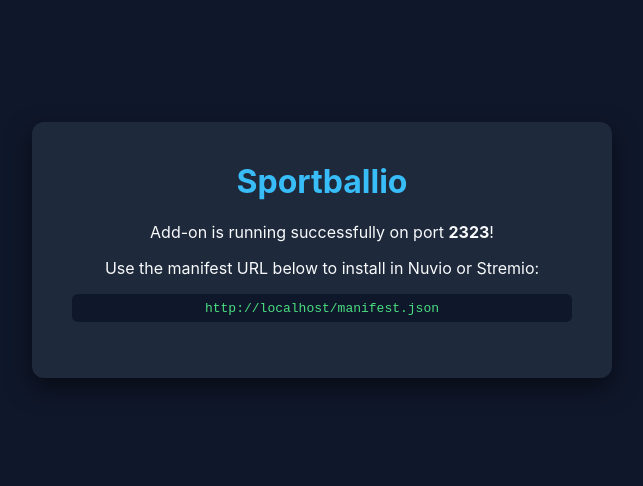
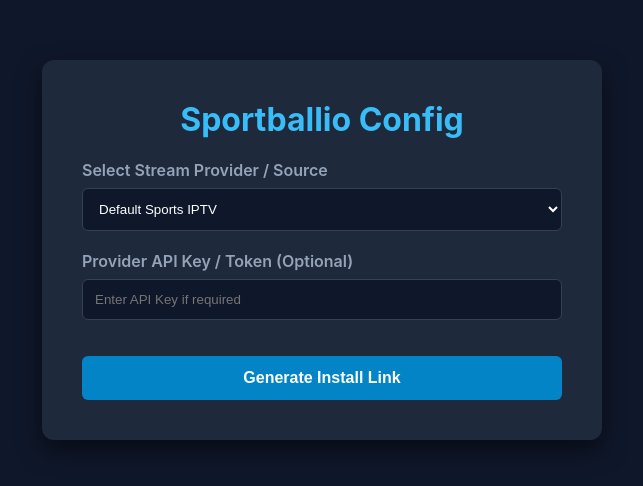
Before and after one commit to chrishudson918/sportballio, a website: page public/index.html in a window 1280 px wide. Shown: the part 150-636 px from the top of the page, without its empty margins (318-961 px from the left). Drawn offline with Linux system fonts and the light colour scheme.

Commit message:
Update title and layout for Sportballio Configurator

```diff
--- a/public/index.html
+++ b/public/index.html
@@ -3,10 +3,10 @@
 <head>
     <meta charset="UTF-8">
     <meta name="viewport" content="width=device-width, initial-scale=1.0">
-    <title>Sportballio</title>
+    <title>Sportballio Configurator</title>
     <style>
         body {
-            font-family: -apple-system, BlinkMacSystemFont, "Segoe UI", Roboto, Helvetica, Arial, sans-serif;
+            font-family: -apple-system, BlinkMacSystemFont, "Segoe UI", Roboto, sans-serif;
             background-color: #0f172a;
             color: #f8fafc;
             display: flex;
@@ -20,31 +20,93 @@
             padding: 2.5rem;
             border-radius: 12px;
             box-shadow: 0 10px 25px rgba(0,0,0,0.5);
-            max-width: 500px;
+            max-width: 480px;
             width: 100%;
-            text-align: center;
         }
-        h1 { margin-top: 0; color: #38bdf8; }
-        code {
+        h1 { margin-top: 0; color: #38bdf8; text-align: center; }
+        .form-group { margin-bottom: 1.25rem; text-align: left; }
+        label { display: block; margin-bottom: 0.5rem; font-weight: 600; color: #94a3b8; }
+        input, select {
+            width: 100%;
+            padding: 0.75rem;
+            border-radius: 6px;
+            border: 1px solid #334155;
+            background-color: #0f172a;
+            color: #fff;
+            box-sizing: border-box;
+        }
+        button {
+            width: 100%;
+            padding: 0.8rem;
+            border: none;
+            border-radius: 6px;
+            background-color: #0284c7;
+            color: white;
+            font-weight: bold;
+            font-size: 1rem;
+            cursor: pointer;
+            margin-top: 1rem;
+        }
+        button:hover { background-color: #0369a1; }
+        .result-box {
+            margin-top: 1.5rem;
+            display: none;
             background: #0f172a;
-            padding: 0.4rem 0.8rem;
+            padding: 1rem;
             border-radius: 6px;
-            display: block;
-            margin: 1rem 0;
             word-break: break-all;
-            color: #4ade80;
+            border: 1px solid #334155;
         }
+        code { color: #4ade80; font-family: monospace; }
     </style>
 </head>
 <body>
     <div class="container">
-        <h1>Sportballio</h1>
-        <p>Add-on is running successfully on port <strong>2323</strong>!</p>
-        <p>Use the manifest URL below to install in Nuvio or Stremio:</p>
-        <code id="manifest-url">/manifest.json</code>
+        <h1>Sportballio Config</h1>
+
+        <div class="form-group">
+            <label for="provider">Select Stream Provider / Source</label>
+            <select id="provider">
+                <option value="default">Default Sports IPTV</option>
+                <option value="custom">Custom Provider</option>
+            </select>
+        </div>
+
+        <div class="form-group">
+            <label for="apiKey">Provider API Key / Token (Optional)</label>
+            <input type="text" id="apiKey" placeholder="Enter API Key if required">
+        </div>
+
+        <button onclick="generateManifest()">Generate Install Link</button>
+
+        <div id="resultBox" class="result-box">
+            <p style="margin-top:0; font-size: 0.9rem; color: #94a3b8;">Copy this Manifest URL into Nuvio / Stremio:</p>
+            <code id="manifestUrl"></code>
+            <button onclick="installAddon()" style="background-color: #16a34a; margin-top: 0.75rem;">Install to Stremio</button>
+        </div>
     </div>
+
     <script>
-        document.getElementById('manifest-url').innerText = window.location.origin + '/manifest.json';
+        function generateManifest() {
+            const provider = document.getElementById('provider').value;
+            const apiKey = encodeURIComponent(document.getElementById('apiKey').value.trim());
+
+            let configPath = '';
+            if (apiKey || provider !== 'default') {
+                configPath = `/config=${provider}:${apiKey}`;
+            }
+
+            const manifestFullUrl = window.location.origin + configPath + '/manifest.json';
+
+            document.getElementById('manifestUrl').innerText = manifestFullUrl;
+            document.getElementById('resultBox').style.display = 'block';
+        }
+
+        function installAddon() {
+            const url = document.getElementById('manifestUrl').innerText;
+            const stremioUrl = url.replace(/^https?:\/\//, 'stremio://');
+            window.location.href = stremioUrl;
+        }
     </script>
 </body>
 </html>
```
